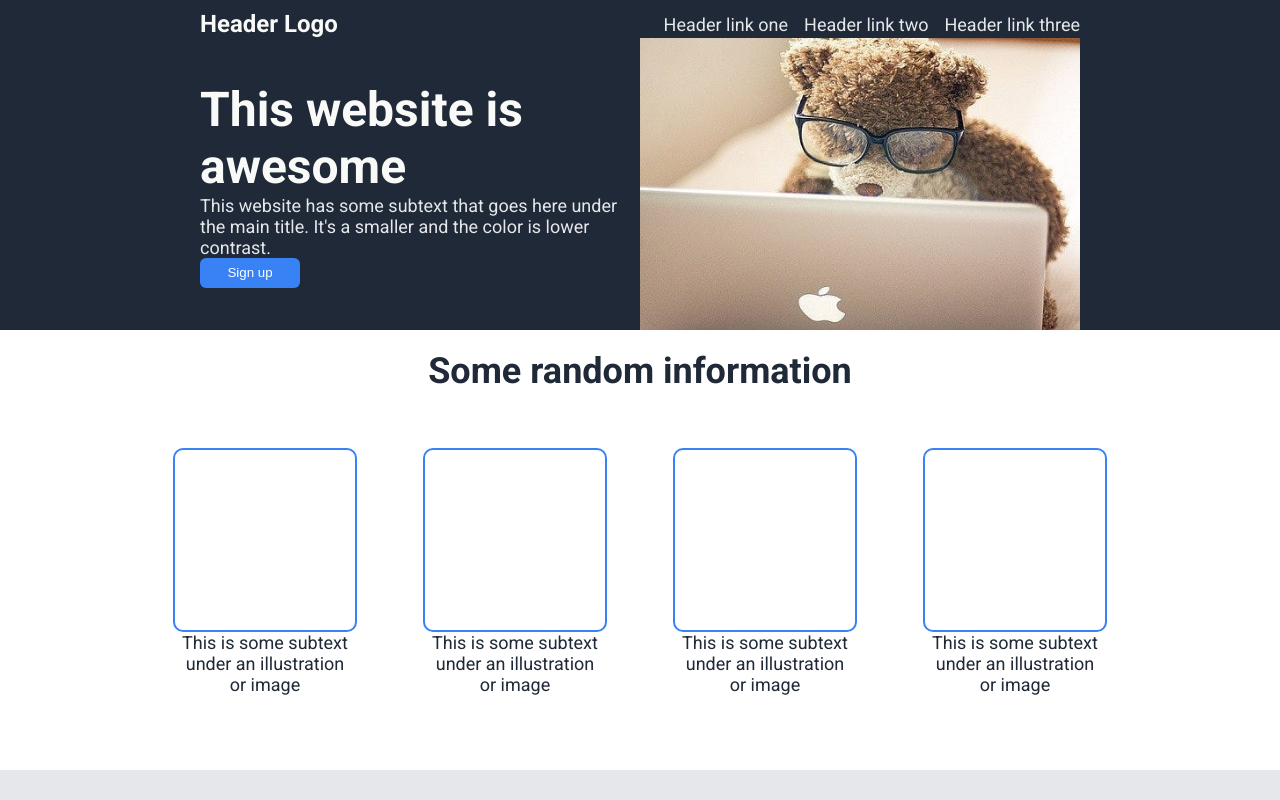
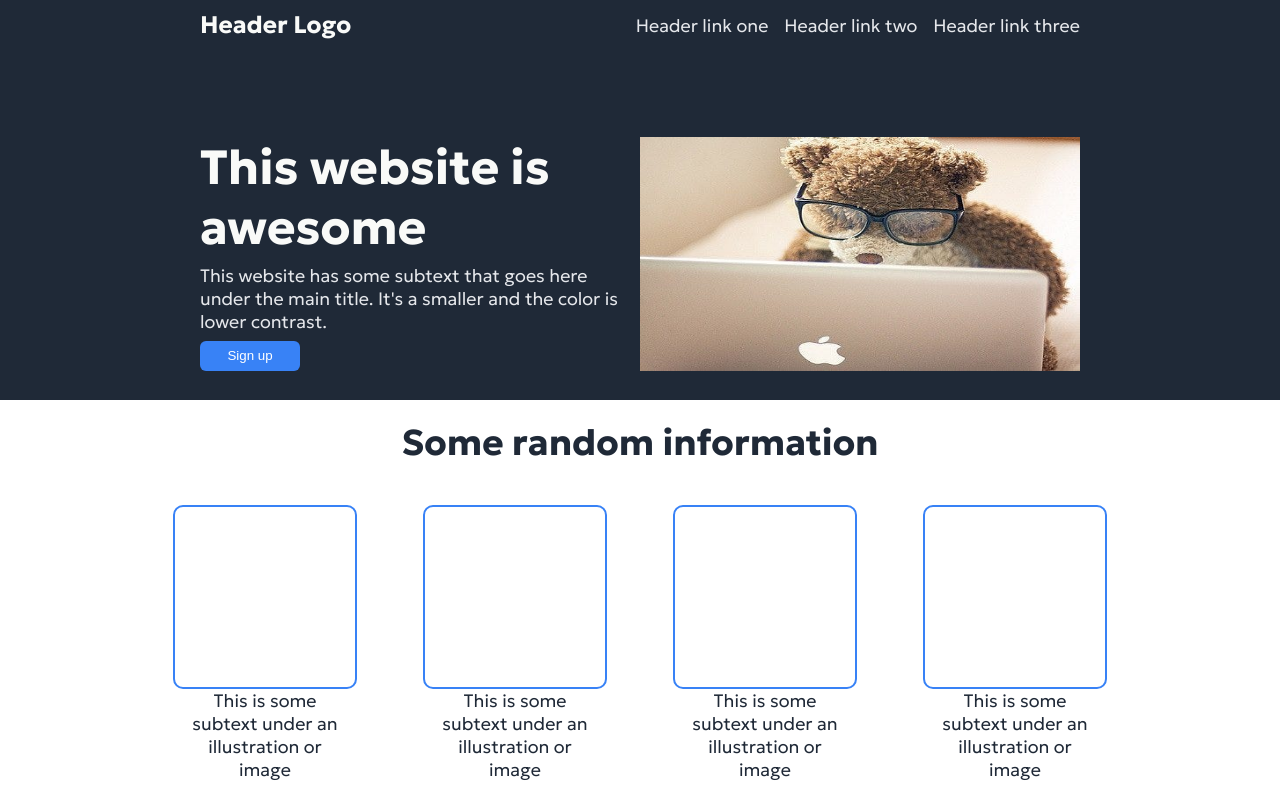
Before and after one commit to davidajimati/minimalistic-landing_page, a plain HTML site: page index.html in a window 1280 px wide. Shown: the top 800 px of the page. Drawn offline with Linux system fonts and the light colour scheme.

Commit message:
Hero section re-perfected

```diff
--- a/style.css
+++ b/style.css
@@ -9,7 +9,7 @@ body {
     margin: 0;
     padding: 0;
     font-family: 'Geologica', sans-serif;
-    font-family: 'Roboto', sans-serif;
+    /* font-family: 'Roboto', sans-serif; */
 }
 
 ul {
@@ -70,6 +70,8 @@ section {
 }
 
 .top {
+    height: 400px;
+    display: flex;
     justify-content: space-between;
     flex-direction: column;
     padding-left: 200px;
@@ -200,6 +202,7 @@ header {
     font-weight: bold;
     margin-bottom: 10px;
 }
+
 /* ----------------------footer --------------- */
 .q_author {
     font-weight: bold;
```
